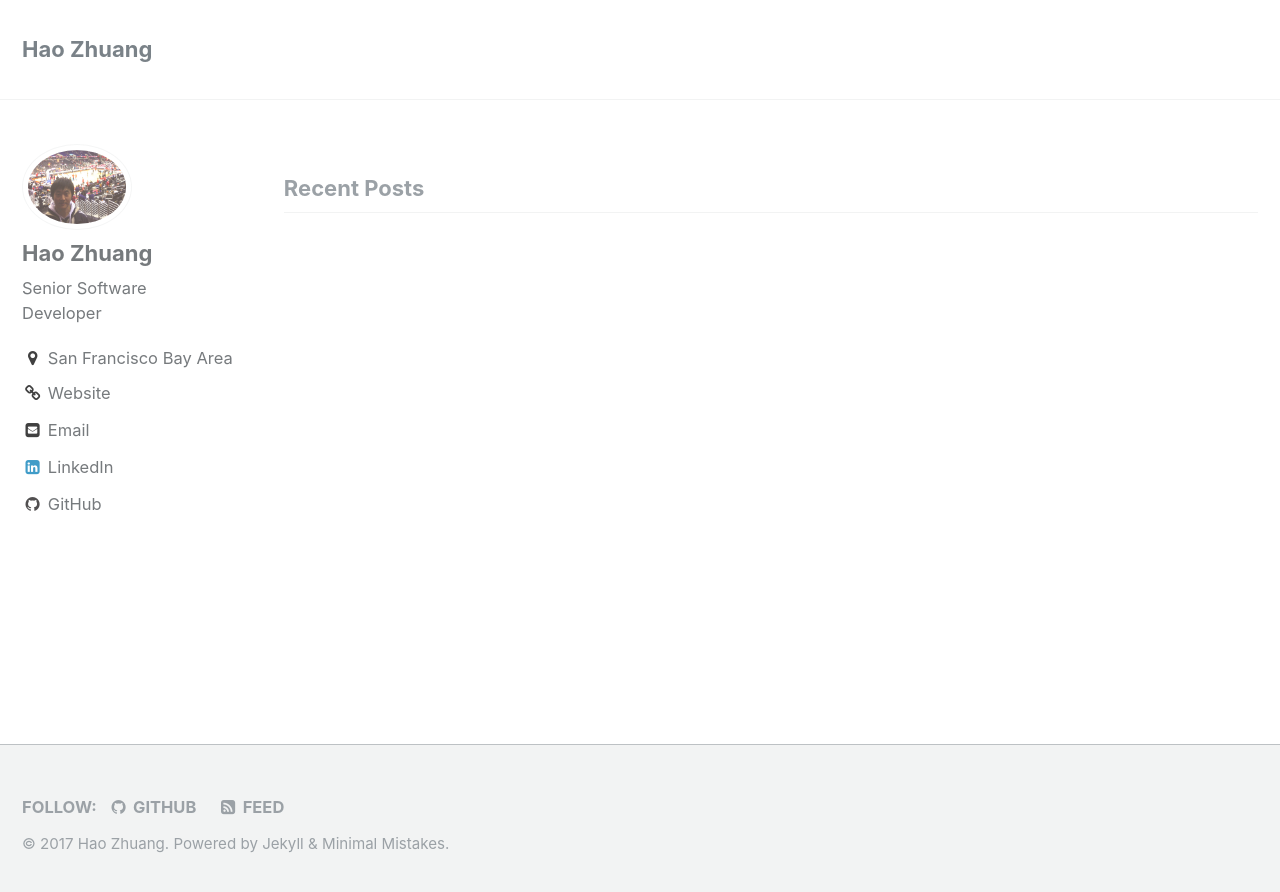
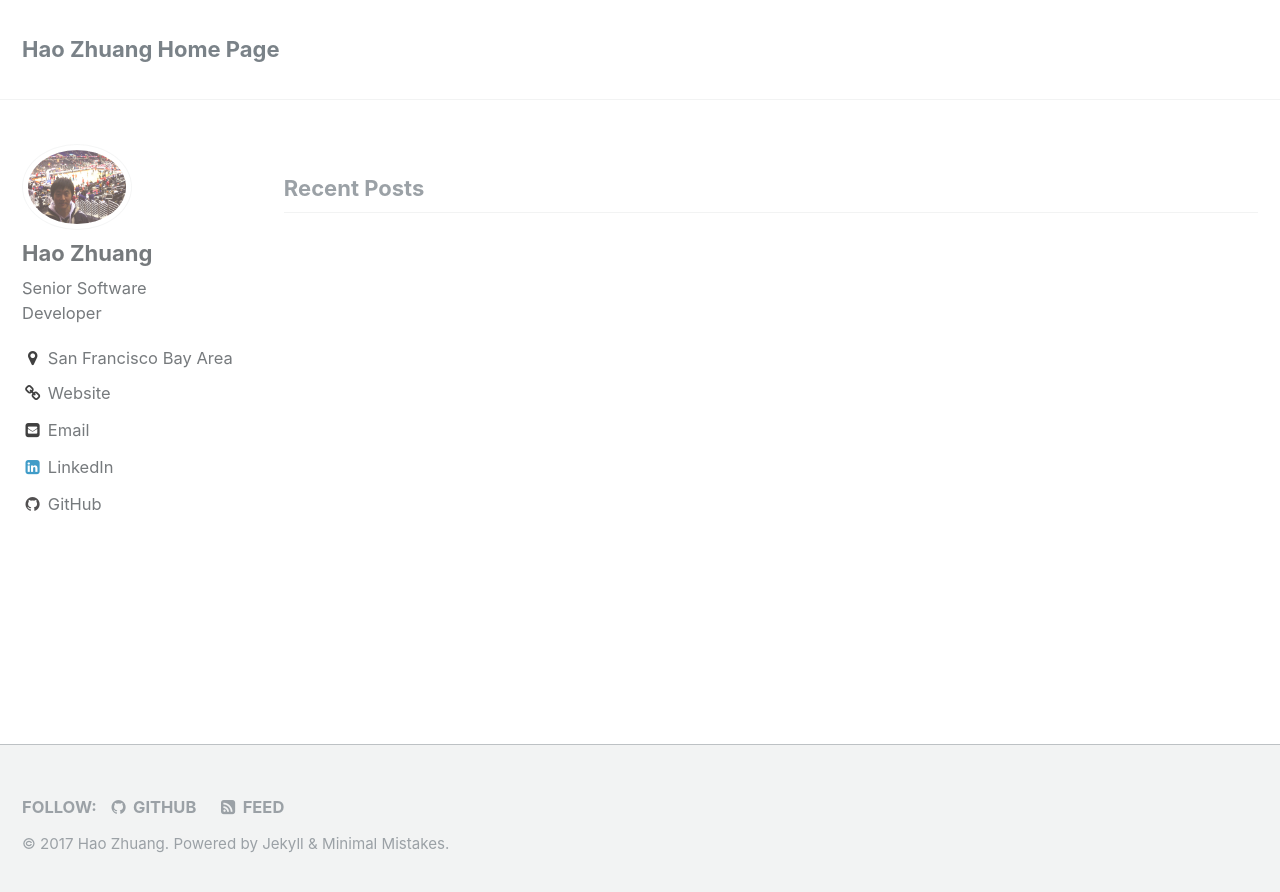
Before and after one commit to zhuangh/zhuangh.github.io, a Jekyll site: the page built from index.html, in a window 1280 px wide. Shown: the top 892 px of the page. Built offline with Jekyll 4.4.1, drawn with Linux system fonts in a browser that asks for light colours; the list of posts is cut into pages by our own code.

```diff
--- a/_config.yml
+++ b/_config.yml
@@ -1,6 +1,6 @@
 # Site Settings
 locale                   : "en"
-title                    : "Hao Zhuang"
+title                    : "Hao Zhuang Home Page"
 title_separator          : "-"
 name                     : "Hao Zhuang"
 description              : "My personal page at http://zhuangh.github.io"
@@ -75,7 +75,7 @@
   bio              : "Senior Software Developer"
   location         : "San Francisco Bay Area"
   email            : zhuang.howard at gmail
-  uri              : cs.ucsd.edu/~hazhuang
+  uri              : http://cs.ucsd.edu/~hazhuang
   school           : University of California San Diego (UCSD)
   bitbucket        :
   codepen          :
```
